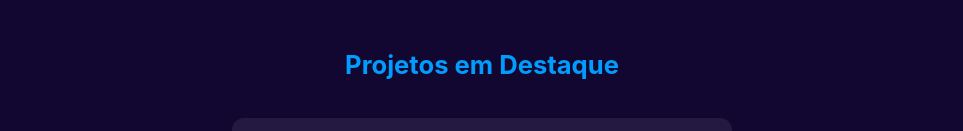
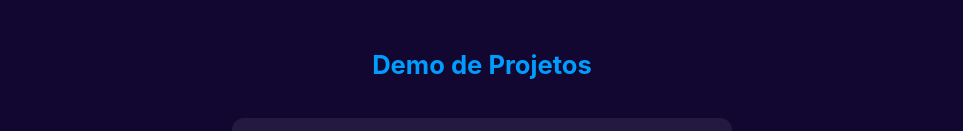
Before and after one commit to cadmarques/developer-hub, a plain HTML site: page index.html in a window 1280 px wide. Shown: the part 326-457 px from the top of the page, without its empty margins (158-1121 px from the left). Drawn offline with Linux system fonts and the light colour scheme.

Commit message:
alterado titulo

```diff
--- a/index.html
+++ b/index.html
@@ -18,7 +18,7 @@
 
     <!-- Projetos -->
     <section class="projects">
-      <h2>Projetos em Destaque</h2>
+      <h2>Demo de Projetos</h2>
 
           <!-- Barra de pesquisa -->
     <div class="search-box">
```
